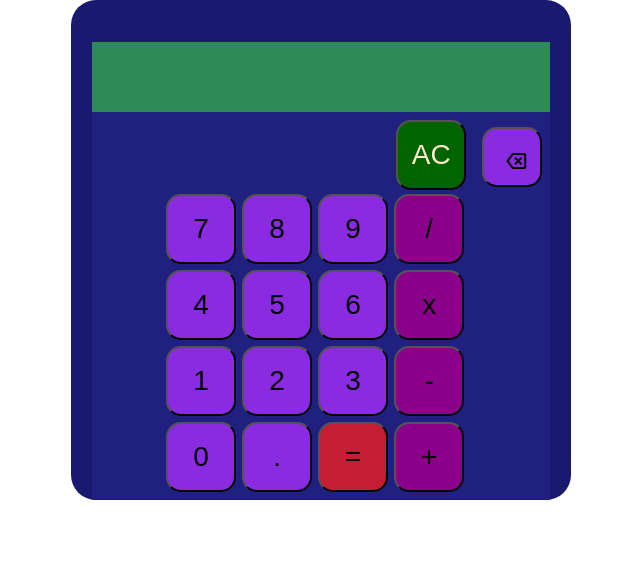
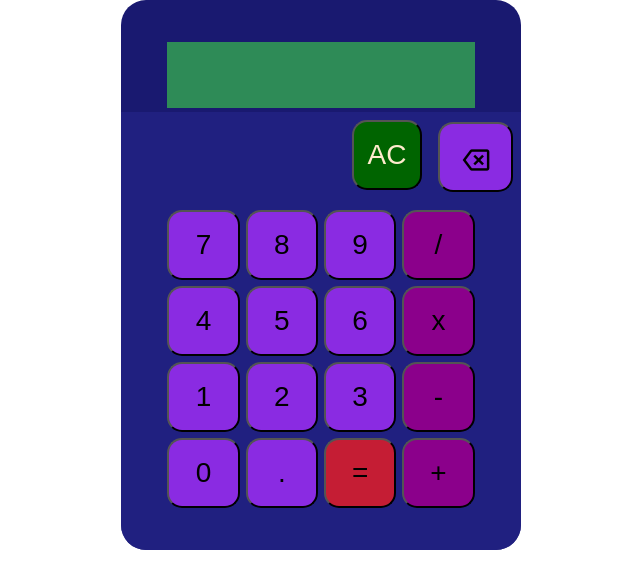
Before and after one commit to Gulcan00/calculator, a plain HTML site: page index.html in a window 1280 px wide. Shown: the whole page, without its empty margins (319-959 px from the left). Drawn offline with nearby package versions, Linux system fonts and the light colour scheme; a web font is replaced by a local one.

Commit message:
Complete styling

```diff
--- a/styles.css
+++ b/styles.css
@@ -8,19 +8,20 @@ body {
 
 .calc-container {
     background-color:midnightblue;
-    width: 500px;
-    height: 500px;
+    width: 400px;
+    height: 550px;
     margin: auto;
     display: flex;
     flex-direction: column;
     align-items: center;
     border-radius: 25px;
+    gap: 4px;
 }
 
 .calc-screen {
     background-color: seagreen;
-    height: 15%;
-    width: 90%;
+    height: 12%;
+    width: 75%;
     margin-top: 1em;
     font-family: 'Handjet', sans-serif;
     color: bisque;
@@ -36,16 +37,19 @@ body {
     display: flex;
     flex-direction: column;
     align-items: center;
-    max-width: 88.5%;
+    max-width: 100%;
+    background-color: rgba(34, 34, 131, 0.849);
     padding: 8px;
-    background-color: rgba(34, 34, 131, 0.849);
+    border-bottom-right-radius: 25px;
+    border-bottom-left-radius: 25px;
+    gap: 16px;
 }
 
 .calc-buttons {
     display: flex;
     flex-wrap: wrap;
     height: 70%;
-    max-width: 70%;
+    max-width: 80%;
     gap: 6px;
 }
 
@@ -56,6 +60,7 @@ button {
     width: 2.5em;
     height: 2.5em;
     display: flex;
+    flex: 1;
     justify-content: center;
     align-items: center;
     border-radius: 15px;
@@ -100,3 +105,10 @@ button.equals:hover {
     align-items: center;
     gap: 0.5em;
 }
+
+
+button.material-symbols-outlined {
+    font-size: xx-large;
+    width: 75px;
+    height: 70px;
+}
```
